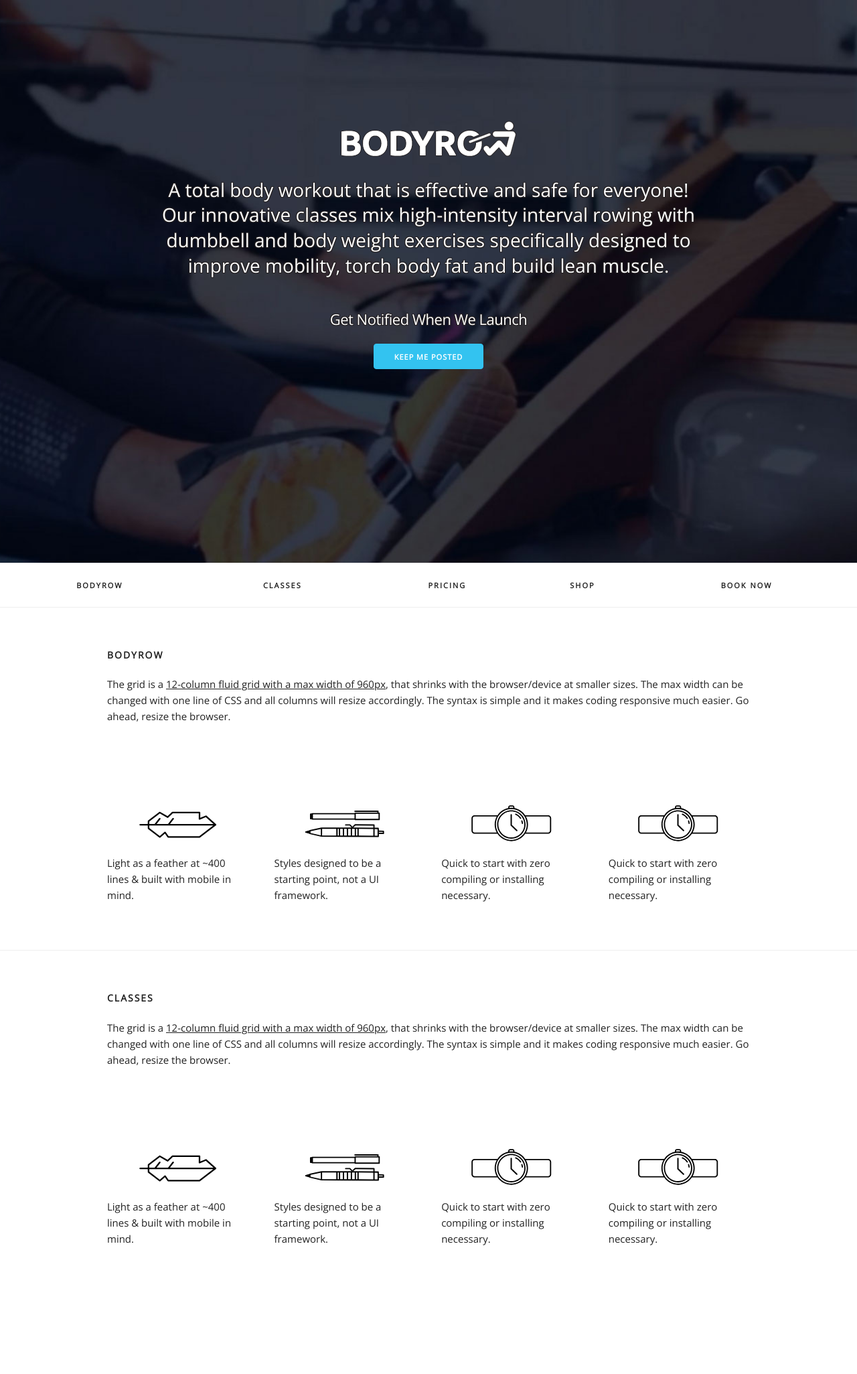
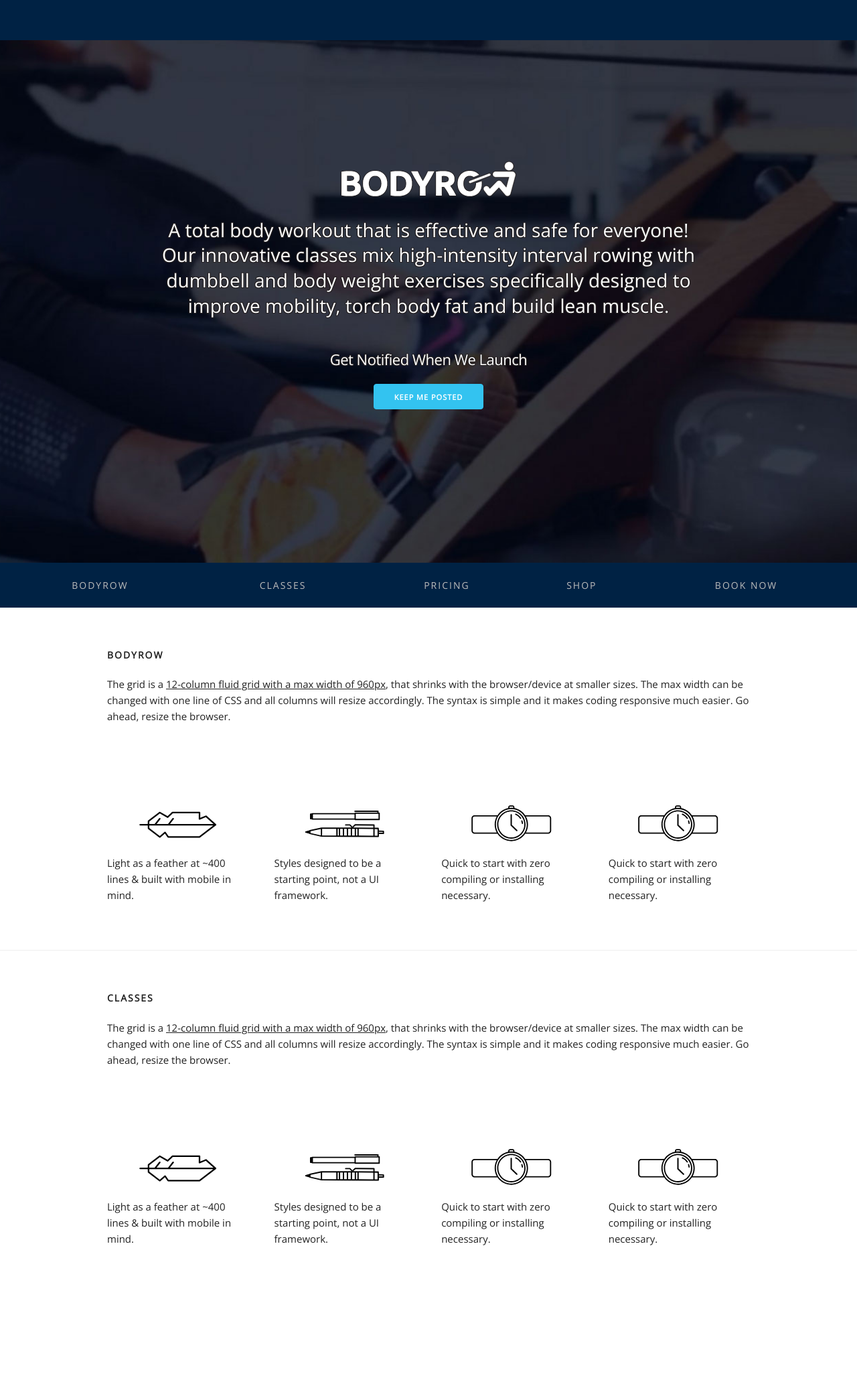
Before and after one commit to ambit/bodyrow, a Jekyll site: the page built from index.html, in a window 1280 px wide. Shown: the whole page at 67% size. Built offline with Jekyll 4.4.1, drawn with Linux system fonts in a browser that asks for light colours; nearby versions of some CDN libraries.

Commit message:
Updated Index and 1 other file

```diff
--- a/css/style.css
+++ b/css/style.css
@@ -14,6 +14,13 @@
   -moz-background-size: cover;
   -o-background-size: cover;
   background-size: cover; }
+.home .header .top {
+  font-family: 'Open Sans', sans-serif;
+  color: #fff;
+  margin: 0;
+  width: 100%;
+  height: 60px;
+  background-color: #002244; }
 .home .header .content {
   text-align: center;
   font-family: 'Open Sans', sans-serif;
@@ -144,10 +151,10 @@
     display: block;
     width: 100%;
     height: 6.5rem;
-    background: #fff;
+    background: #002244;
     z-index: 99;
-    border-top: 1px solid #eee;
-    border-bottom: 1px solid #eee; }
+    border-top: 1px solid #002244;
+    border-bottom: 1px solid #002244; }
   .navbar-spacer {
     display: none; }
   .navbar > .container {
@@ -164,14 +171,14 @@
     display: table-cell; }
   .navbar-link {
     text-transform: uppercase;
-    font-size: 11px;
-    font-weight: 600;
+    font-size: 14px;
+    font-weight: 400;
     letter-spacing: .2rem;
     text-decoration: none;
     line-height: 6.5rem;
-    color: #222; }
+    color: #bbbbbb; }
   .navbar-link.active {
-    color: #33C3F0; }
+    color: #ffffff; }
   .has-docked-nav .navbar {
     position: fixed;
     top: 0;
--- a/index.html
+++ b/index.html
@@ -8,6 +8,9 @@
 <div class="home container u-max-full-width">
 
   <section class="header">
+    <div class="top">
+
+    </div>
     <div class="content">
       <h2 class="title"><img src="img/home-logo.png"/></h2>
       <h4>
```
